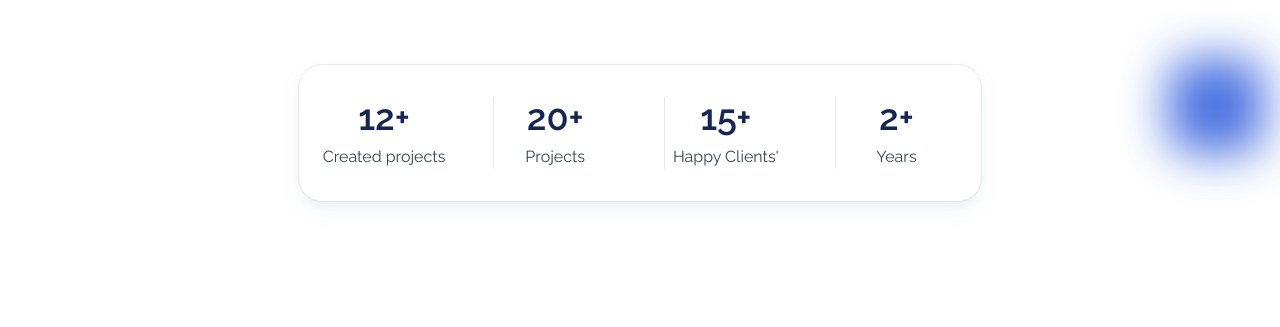
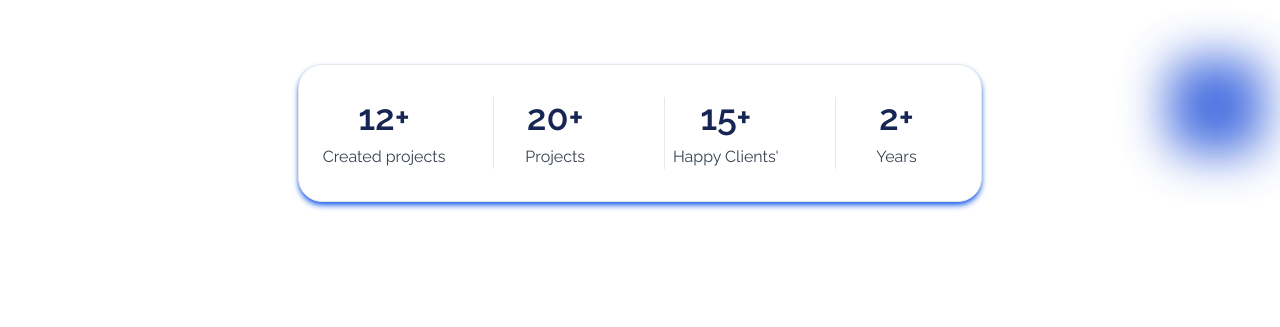
Before and after one commit to djneill/Consultancy, an Astro site: page / in a window 1280 px wide. Shown: the part 948-1275 px from the top of the page. Built offline with nearby package versions, Linux system fonts and the light colour scheme; Astro itself is replaced by a stand-in of ours.

Commit message:
shadow styling to cards

```diff
--- a/src/components/sections/ByNumber.astro
+++ b/src/components/sections/ByNumber.astro
@@ -5,7 +5,7 @@ import Container from "../shared/Container.astro";
 <section class="relative flex justify-center mt-12 mx-auto md:mt-16">
   <Container className={"flex justify-center mx-auto"}>
     <div
-      class="mx-auto lg:mx-0 p-5 sm:p-6 py-6 sm:py-8 max-w-5xl rounded-3xl bg-box-bg border border-box-border shadow-lg shadow-box-shadow md:divide-x divide-box-border grid grid-cols-2 md:grid-cols-4 gap-4 sm:gap-8 md:gap-6 lg:gap-12"
+      class="mx-auto lg:mx-0 p-5 sm:p-6 py-6 sm:py-8 max-w-5xl rounded-3xl bg-box-bg border border-box-border shadow-md shadow-blue-600 md:divide-x divide-box-border grid grid-cols-2 md:grid-cols-4 gap-4 sm:gap-8 md:gap-6 lg:gap-12"
     >
       <div class="text-center">
         <h2
```
